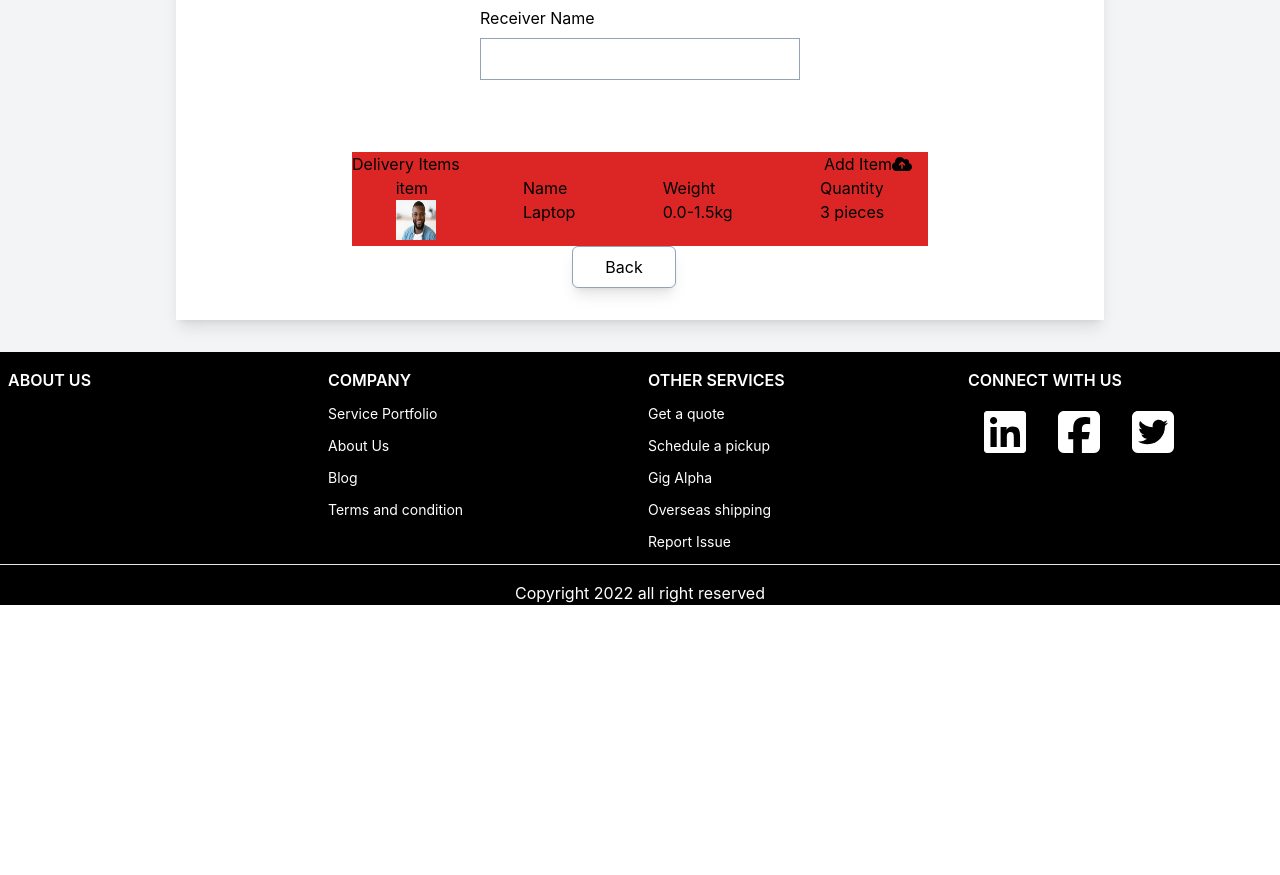
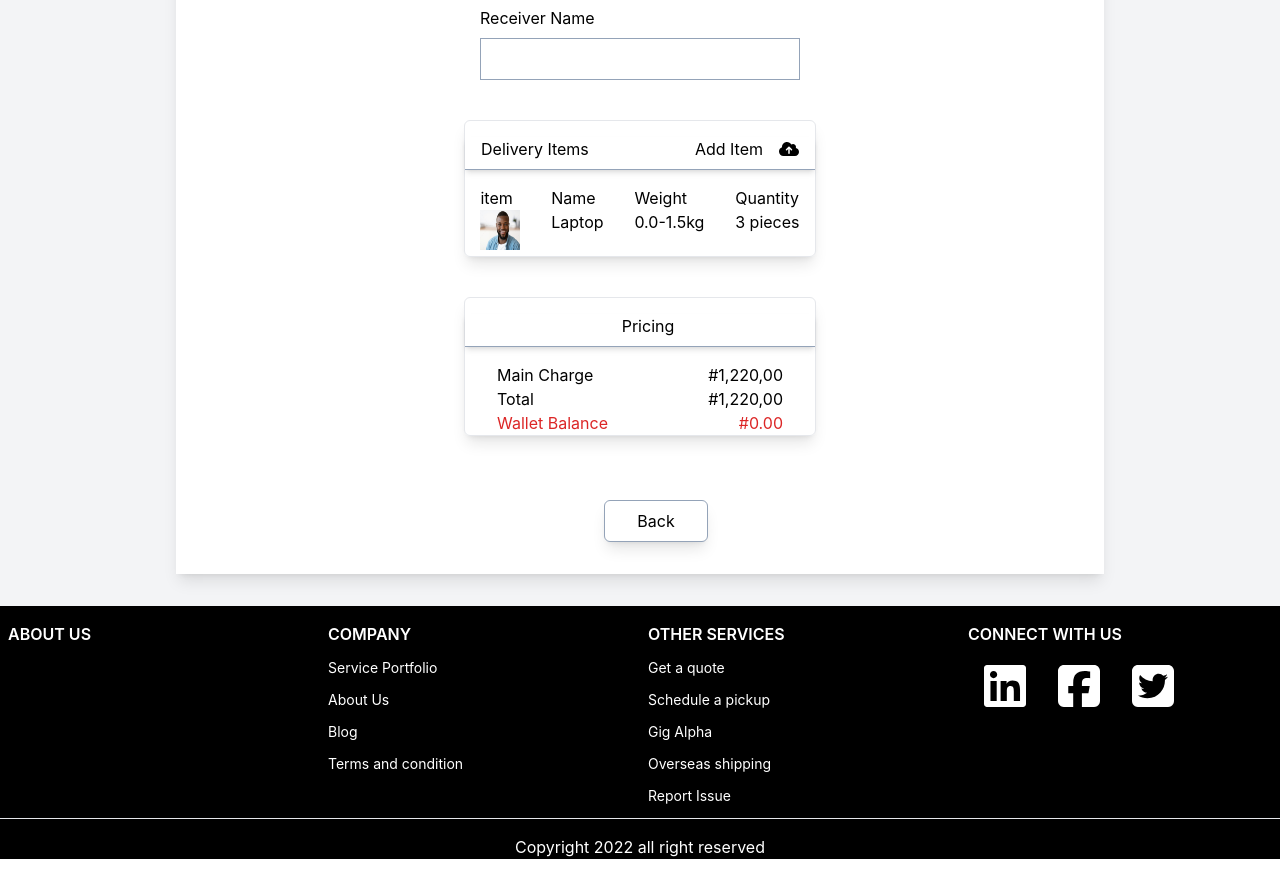
Before and after one commit to TruthTheDeveloper/Owerri-logistics, a Next.js app: page /select/1/review in a window 1280 px wide. Shown: the part 820-1695 px from the top of the page. Before the commit the page ends 1441 px from the top, so only its background shows below. Built offline with nearby package versions, Linux system fonts and the light colour scheme.

Commit message:
first commit

```diff
--- a/components/ReviewItem.tsx
+++ b/components/ReviewItem.tsx
@@ -74,13 +74,12 @@ const ReviewItem:NextPage = () => {
                                 <input className="py-2 pl-2 outline-none pl-2rounded-lg  border-slate-400 border" />
                             </div>
                         </div>
-                    </div>
-                    <div className="bg-red-600">
-                        <div className="flex justify-between">
-                            <h1>Delivery Items</h1>
+                        <div className="mt-10  border lg:mx-14 xl:mx-24 2xl:mx-36 shadow-lg rounded-md">
+                            <div className="flex justify-between my-4 border-slate-400 border-b shadow-md">
+                                <h1 className="ml-4 mb-2">Delivery Items</h1>
                                 <div className="flex mr-4">
-                            <p>Add Item</p>
-                            <span><FontAwesomeIcon icon={faCloudUpload}/></span>
+                                        <p className="mx-4">Add Item</p>
+                                        <span className="cursor-pointer"><FontAwesomeIcon icon={faCloudUpload}/></span>
                                 </div>
                             </div>
                             <div className="flex">
@@ -107,12 +106,33 @@ const ReviewItem:NextPage = () => {
                                 </div>
                             </div>
                         </div>
+                        <div className="mt-10  border lg:mx-14 xl:mx-24 2xl:mx-36 shadow-lg rounded-md">
+                            <div className=" my-4 border-slate-400 border-b shadow-md">
+                                <h1 className="ml-4 mb-2 text-center">Pricing</h1>
+                            </div>
+                            <div className="flex flex-col mx-8">
+                                <div className="flex justify-between">
+                                    <p>Main Charge</p>
+                                    <p>#1,220,00</p>
+                                </div>
+                                <div className="flex justify-between">
+                                    <p>Total</p>
+                                    <p>#1,220,00</p>
+                                </div>
+                                <div className="flex justify-between text-red-600">
+                                    <p>Wallet Balance</p>
+                                    <p>#0.00</p>
+                                </div>
+                            </div>
+                        </div>
+                    </div>
+
                     <div className="flex justify-center">
                             <div className="pb-8 mx-4">
-                                <button className="bg-white rounded-md flex  mx-auto shadow-lg border border-slate-400 px-8 py-2">Back</button>
+                                {rideRoute}
                             </div>
                             <div className="pb-8 mx-4">
-                                {rideRoute}
+                                <button className="bg-white rounded-md flex  mx-auto shadow-lg border border-slate-400 px-8 py-2">Back</button>
                             </div>
                     </div>
                 </div>
```
Lines whose indentation alone changed are shown as unchanged.
